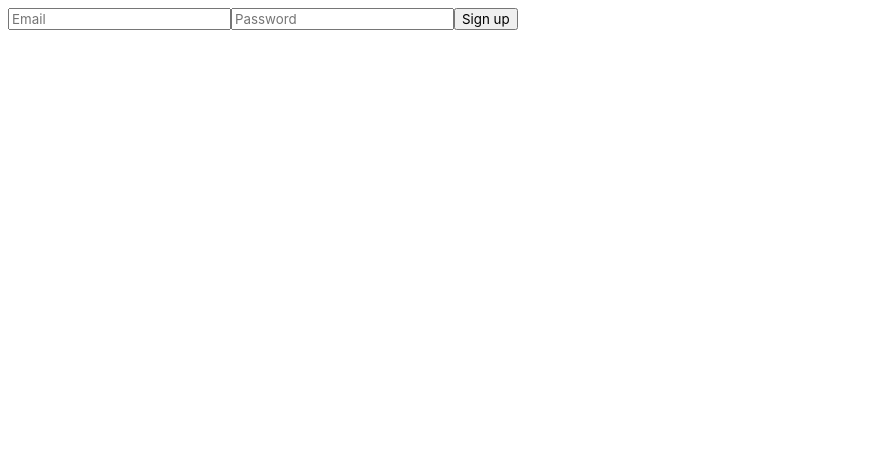
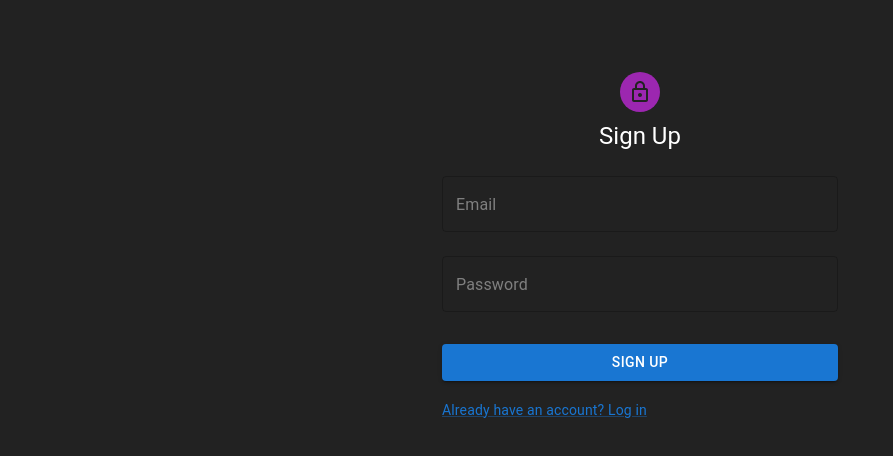
Before and after one commit to kianhennessy/FYPMessageApp, a React (Create React App) app: page /signup in a window 1280 px wide. Shown: the top 456 px of the page, without its empty margins (0-893 px from the left). Built offline with nearby package versions, Linux system fonts and the light colour scheme; no server answers.

Commit message:
Sign up page redesign
Implemented MUI for signup page

```diff
--- a/package.json
+++ b/package.json
@@ -12,6 +12,7 @@
     "@testing-library/react": "^13.4.0",
     "@testing-library/user-event": "^13.5.0",
     "axios": "^1.3.4",
+    "crypto-js": "^4.1.1",
     "firebase": "^9.17.1",
     "react": "^18.2.0",
     "react-chat-engine": "^1.11.28",
--- a/src/components/Signup.js
+++ b/src/components/Signup.js
@@ -3,15 +3,47 @@
 import "firebase/compat/firestore";
 import "firebase/compat/auth";
 
+import * as React from 'react';
+import Avatar from '@mui/material/Avatar';
+import Button from '@mui/material/Button';
+import CssBaseline from '@mui/material/CssBaseline';
+import TextField from '@mui/material/TextField';
+import FormControlLabel from '@mui/material/FormControlLabel';
+import Checkbox from '@mui/material/Checkbox';
+import Link from '@mui/material/Link';
+import Grid from '@mui/material/Grid';
+import Box from '@mui/material/Box';
+import LockOutlinedIcon from '@mui/icons-material/LockOutlined';
+import Typography from '@mui/material/Typography';
+import Container from '@mui/material/Container';
+import { createTheme, ThemeProvider } from '@mui/material/styles';
 
+import CryptoJS from "crypto-js";
+
+
+const themeDark = createTheme({
+    palette: {
+        background: {
+            default: "#222222"
+        },
+        text: {
+            primary: "#ffffff"
+        }
+    }
+});
 
 
 function SignUp() {
     const [email, setEmail] = useState('');
     const [password, setPassword] = useState('');
 
+
+
     const handleSubmit = async (event) => {
         event.preventDefault();
+
+        // Hash the email
+        const hashedEmail = CryptoJS.SHA256(email).toString();
 
         try {
             await firebase.auth().createUserWithEmailAndPassword(email, password).then((userCredential)=>{
@@ -26,11 +58,65 @@
     };
 
     return (
-        <form onSubmit={handleSubmit}>
-            <input type="email" placeholder="Email" value={email} onChange={(e) => setEmail(e.target.value)} />
-            <input type="password" placeholder="Password" value={password} onChange={(e) => setPassword(e.target.value)} />
-            <button type="submit">Sign up</button>
-        </form>
+        // <form onSubmit={handleSubmit}>
+        //     <input type="email" placeholder="Email" value={email} onChange={(e) => setEmail(e.target.value)} />
+        //     <input type="password" placeholder="Password" value={password} onChange={(e) => setPassword(e.target.value)} />
+        //     <button type="submit">Sign up</button>
+        // </form>
+
+
+        <ThemeProvider theme={themeDark}>
+            <Container component="main" maxWidth="xs">
+                <CssBaseline />
+                <Box
+                    sx={{
+                        marginTop: 8,
+                        display: 'flex',
+                        flexDirection: 'column',
+                        alignItems: 'center',
+
+
+                    }}
+                >
+                    <Avatar sx={{ m: 1, bgcolor: 'secondary.main' }}>
+                        <LockOutlinedIcon />
+                    </Avatar>
+                    <Typography component="h1" variant="h5">
+                        Sign Up
+                    </Typography>
+                    <Box component="form" onSubmit={handleSubmit} noValidate sx={{ mt: 1 }}>
+                        <TextField
+                            type="email"
+                            placeholder="Email"
+                            required
+                            fullWidth
+                            margin={"normal"}
+                            value={email} onChange={(e) => setEmail(e.target.value)}
+                        />
+                        <TextField
+                            type="password"
+                            placeholder="Password"
+                            required
+                            fullWidth
+
+                            margin={"normal"}
+                            value={password} onChange={(e) => setPassword(e.target.value)} />
+
+                        <Button type="submit" fullWidth variant="contained" sx={{ mt: 3, mb: 2 }}>Sign up</Button>
+                        <Grid container>
+                            <Grid item>
+                                <Link href="/" variant="body2" >
+                                    {"Already have an account? Log in"}
+                                </Link>
+                            </Grid>
+                        </Grid>
+                    </Box>
+                </Box>
+
+            </Container>
+        </ThemeProvider>
+
+
     );
 }
 
```
Also changed, not shown: 1 other file (tests, documents, lock files or other folders).
